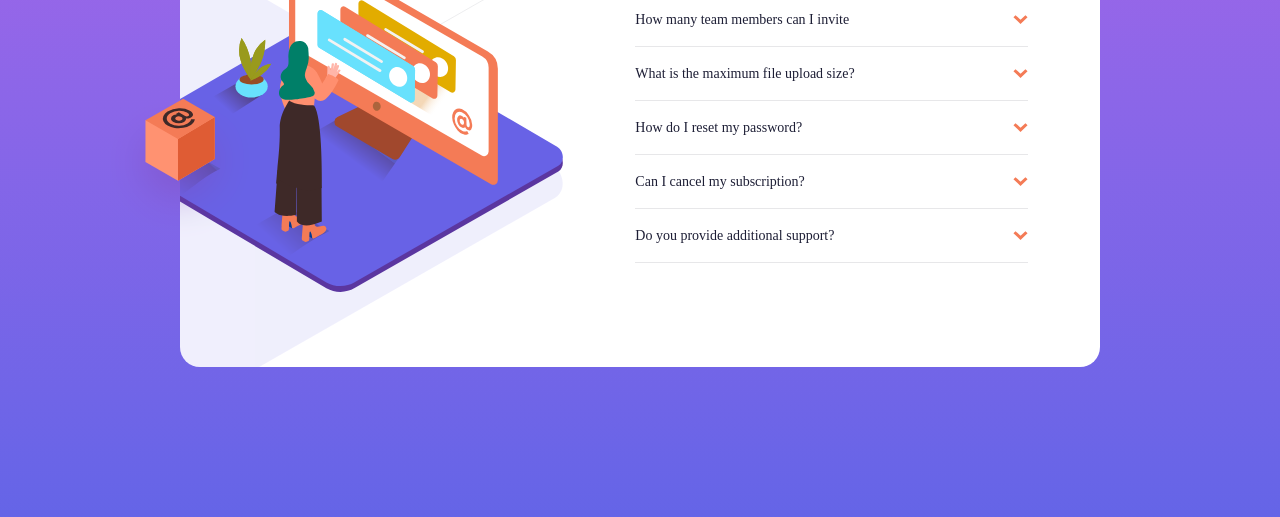
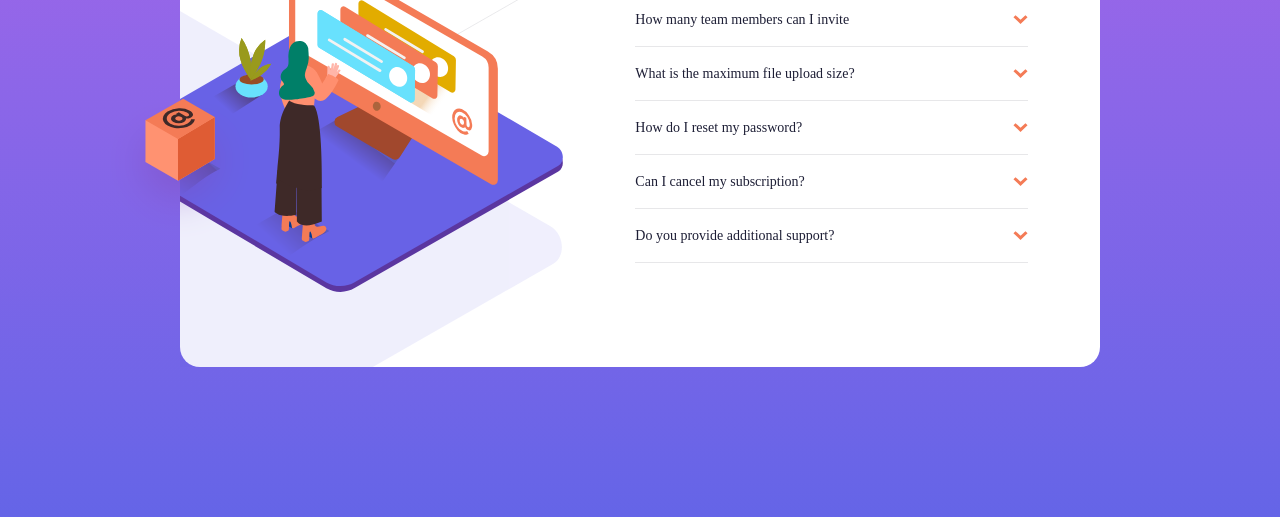
Before and after one commit to somaye-beiranvand/FrontendMentor-faq-accordion-card-main, a plain HTML site: page index.html in a window 1280 px wide. Shown: the part 283-800 px from the top of the page. Drawn offline with nearby package versions, Linux system fonts and the light colour scheme; a web font is replaced by a local one.

Commit message:
fix desktop img

```diff
--- a/assets/css/media.css
+++ b/assets/css/media.css
@@ -8,7 +8,6 @@
   .sm-box {
     max-width: 680px;
     margin-top: 0;
-    overflow: hidden;
   }
   .sm-faq-box {
     padding-top: 5rem !important;
@@ -49,8 +48,8 @@
   .sm-faq-img-desktop {
     background: url(../images/illustration-woman-online-desktop.svg) right
         center no-repeat,
-      url(../images/bg-pattern-desktop.svg) -383px -219px no-repeat;
-    background-size: 120%, 200%;
+      url(../images/bg-pattern-desktop.svg) right -257px no-repeat;
+    background-size: 120%, 238%;
   }
 }
 
--- a/assets/css/style.css
+++ b/assets/css/style.css
@@ -1,6 +1,6 @@
-/* .container {
-  padding: 130px 0;
-} */
+.container {
+  min-height: 100vh;
+}
 .sm-box {
   max-width: 344px;
   border-radius: 20px;
@@ -47,8 +47,8 @@
   position: relative;
   background: url(../images/illustration-woman-online-desktop.svg) right center
       no-repeat,
-    url(../images/bg-pattern-desktop.svg) -345px -178px no-repeat;
-  background-size: 120%, 222%;
+    url(../images/bg-pattern-desktop.svg) right -166px no-repeat;
+  background-size: 120%, 265%;
 }
 /* custom scrollbar starts*/
 ::-webkit-scrollbar {
--- a/assets/js/script.js
+++ b/assets/js/script.js
@@ -1,15 +1,4 @@
 $(document).ready(function () {
-  function padding_container_cal() {
-    let window_height = $(window).outerHeight();
-    let sm_box_height = $(".sm-box").outerHeight();
-
-    let sm_box_container_padding = Math.abs(
-      (window_height - sm_box_height) / 2
-    );
-    if (sm_box_container_padding < 10) {
-      return 10;
-    } else return sm_box_container_padding;
-  }
   function img_mobile_height_mt_cal() {
     let sm_faq_img_width = $(".sm-faq-img-mobile").width();
     let sm_faq_img_height = sm_faq_img_width / 1.09;
@@ -21,11 +10,8 @@ $(document).ready(function () {
   img_mobile_height_mt_cal();
   $(".sm-box").css("margin-top", Math.abs(img_mobile_height_mt_cal()));
   $(".sm-faq-img-mobile").css("margin-top", img_mobile_height_mt_cal);
-  $(".container").css("padding-top", padding_container_cal());
-  $(".container").css("padding-bottom", padding_container_cal());
+
   $(window).resize(function () {
-    $(".container").css("padding-top", padding_container_cal());
-    $(".container").css("padding-bottom", padding_container_cal());
     img_mobile_height_mt_cal();
     $(".sm-faq-img-mobile").css("margin-top", img_mobile_height_mt_cal);
     $(".sm-box").css("margin-top", Math.abs(img_mobile_height_mt_cal()));
--- a/index.html
+++ b/index.html
@@ -14,15 +14,12 @@
 
 <body>
 
-    <div class="container px-3 px-md-0">
-        <div class="sm-box-img-container position-relative">
-            <img class="sm-faq-box-img d-none d-md-block" src="assets/images/illustration-box-desktop.svg">
-        </div>
-        <div class="sm-box">
+    <div class="container d-flex align-items-center p-3 px-md-0">
+        <div class="sm-box w-100">
             <div class="row mx-0">
                 <div class="col-6 col-md-5 p-0 d-none d-md-block">
                     <div class="sm-faq-img-desktop">
-
+                        <img class="sm-faq-box-img d-none d-md-block" src="assets/images/illustration-box-desktop.svg">
                     </div>
                 </div>
                 <div class="col-10 offset-1 p-0 sm-faq-img-mobile-container d-md-none">
```
